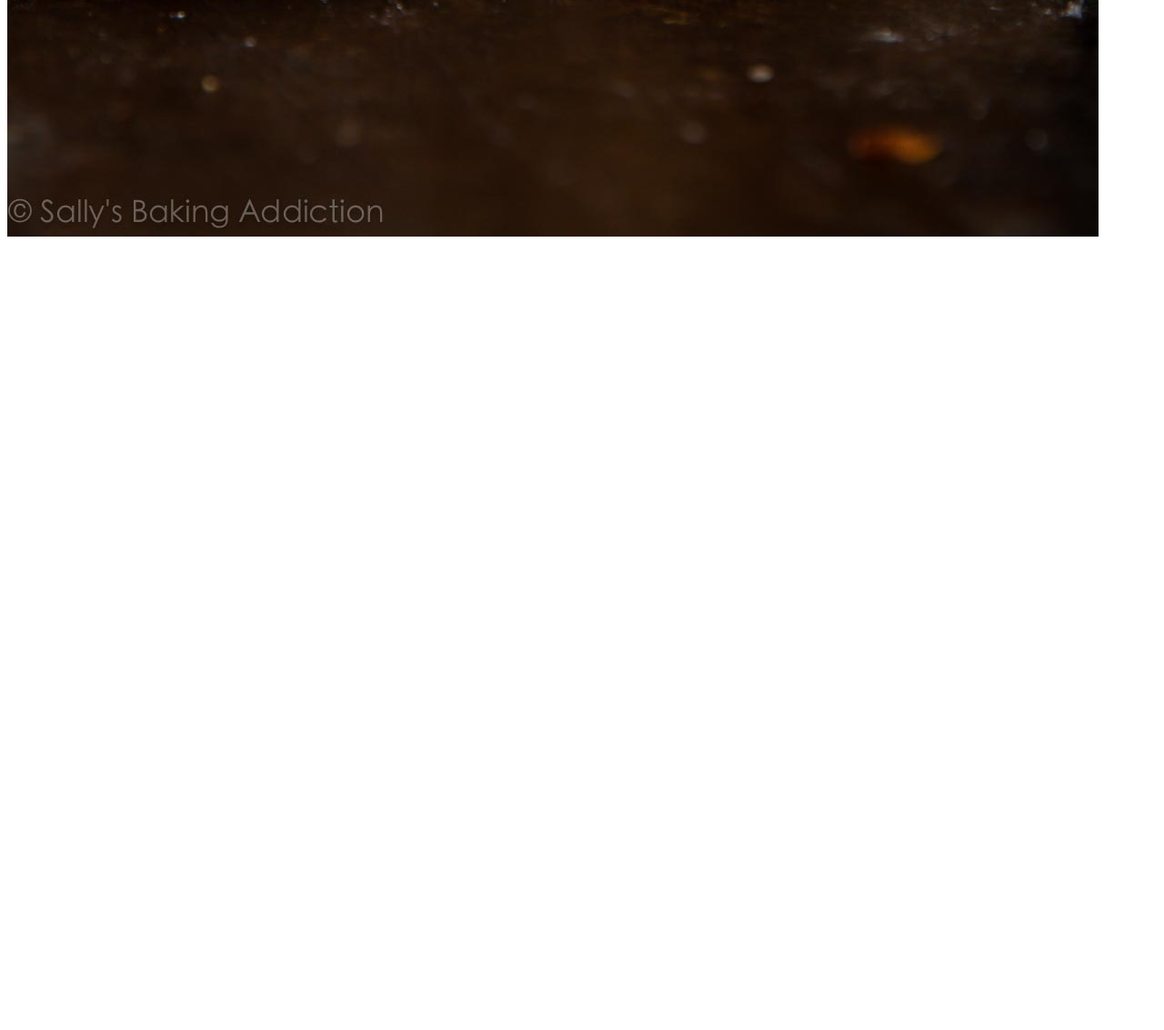
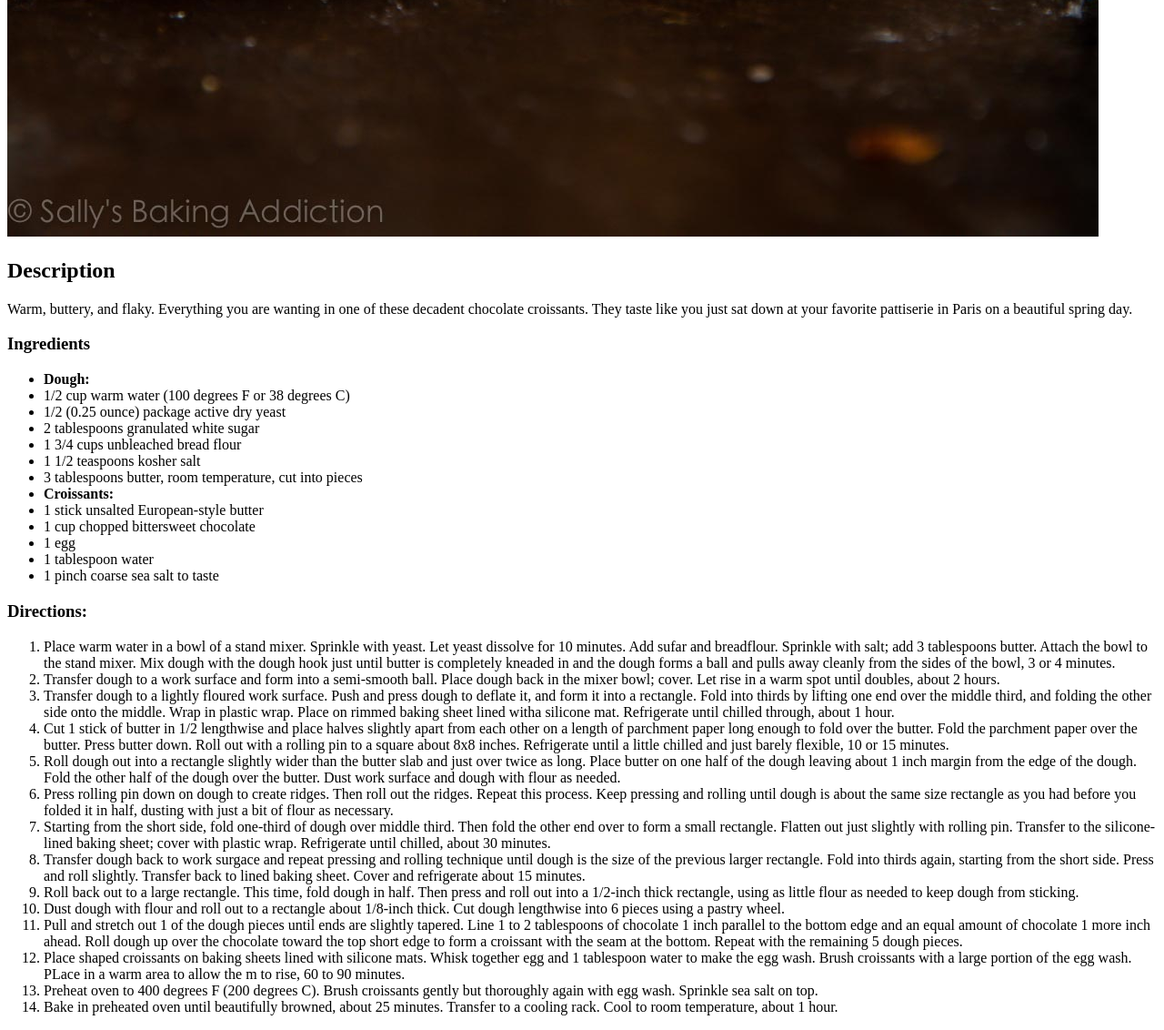
Before and after one commit to wgore92/odin-recipes, a plain HTML site: page recipes/chocolate-croissants.html in a window 1280 px wide. Shown: the part 1620-2752 px from the top of the page at 91% size. Before the commit the page ends 1892 px from the top, so only its background shows below. Drawn offline with Linux system fonts and the light colour scheme.

Commit message:
Add description, ingredients, steps to chocolate croissants

```diff
--- a/recipes/chocolate-croissants.html
+++ b/recipes/chocolate-croissants.html
@@ -7,5 +7,68 @@
     <body>
         <h1>Chocolate Croissants</h1>
         <img src="../images/chocolate-croissants.jpg">
+        <h2>Description</h2>
+        <p>Warm, buttery, and flaky. Everything you are wanting in one of these decadent chocolate croissants. They taste like you just sat down at your favorite pattiserie in Paris on a beautiful spring day.</p>
+
+        <h3>Ingredients</h3>
+        <ul>
+            <li><strong>Dough:</strong></li>
+            <li>1/2 cup warm water (100 degrees F or 38 degrees C)</li>
+            <li>1/2 (0.25 ounce) package active dry yeast</li>
+            <li>2 tablespoons granulated white sugar</li>
+            <li>1 3/4 cups unbleached bread flour</li>
+            <li>1 1/2 teaspoons kosher salt</li>
+            <li>3 tablespoons butter, room temperature, cut into pieces</li>
+            <li><strong>Croissants:</strong></li>
+            <li>1 stick unsalted European-style butter</li>
+            <li>1 cup chopped bittersweet chocolate</li>
+            <li>1 egg</li>
+            <li>1 tablespoon water</li>
+            <li>1 pinch coarse sea salt to taste</li>
+        </ul>
+        <h3>Directions:</h3>
+        <ol>
+            <li>Place warm water in a bowl of a stand mixer. Sprinkle with yeast. Let yeast dissolve for 10 minutes. Add sufar and breadflour.
+                Sprinkle with salt; add 3 tablespoons butter. Attach the bowl to the stand mixer. Mix dough with the dough hook just until butter
+                is completely kneaded in and the dough forms a ball and pulls away cleanly from the sides of the bowl, 3 or 4 minutes.
+            </li>
+            <li>Transfer dough to a work surface and form into a semi-smooth ball. Place dough back in the mixer bowl; cover. Let rise in a warm spot
+                until doubles, about 2 hours.
+            </li>
+            <li>Transfer dough to a lightly floured work surface. Push and press dough to deflate it, and form it into a rectangle. Fold into thirds
+                by lifting one end over the middle third, and folding the other side onto the middle. Wrap in plastic wrap. Place on rimmed baking sheet
+                lined witha  silicone mat. Refrigerate until chilled through, about 1 hour.
+            </li>
+            <li>Cut 1 stick of butter in 1/2 lengthwise and place halves slightly apart from each other on a length of parchment paper long enough to
+                fold over the butter. Fold the parchment paper over the butter. Press  butter down. Roll out with a rolling pin to a square about 8x8 inches.
+                Refrigerate until a little chilled and just barely flexible, 10 or 15 minutes.
+            </li>
+            <li>Roll dough out into a rectangle slightly wider than the butter slab and just over twice as long. Place butter on one half of the dough leaving
+                about 1 inch margin from the edge of the dough. Fold the other half of the dough over the butter. Dust work surface and dough with flour
+                as needed.
+            </li>
+            <li>Press rolling pin down on dough to create ridges. Then roll out the ridges. Repeat this process. Keep pressing and rolling until dough is about
+                the same size rectangle as you had before you folded it in half, dusting with just a bit of flour as necessary.
+            </li>
+            <li>Starting from the short side, fold one-third of dough over middle third. Then fold the other end over to form a small rectangle. Flatten out just
+                slightly with rolling pin. Transfer to the silicone-lined baking sheet; cover with plastic wrap. Refrigerate until chilled, about 30 minutes.
+            </li>
+            <li>Transfer dough back to work surgace and repeat pressing and rolling technique until dough is the size of the previous larger rectangle. Fold into
+                thirds again, starting from the short side. Press and roll slightly. Transfer back to lined baking sheet. Cover and refrigerate about 15 minutes.
+            </li>
+            <li>Roll back out to a large rectangle. This time, fold dough in half. Then press and roll out into a 1/2-inch thick rectangle, using as little flour
+                as needed to keep dough from sticking.
+            </li>
+            <li>Dust dough with flour and roll out to a rectangle about 1/8-inch thick. Cut dough lengthwise into 6 pieces using a pastry wheel.</li>
+            <li>Pull and stretch out 1 of the dough pieces until ends are slightly tapered. Line 1 to 2 tablespoons of chocolate 1 inch parallel to the bottom edge
+                and an equal amount of chocolate 1 more inch ahead. Roll dough up over the chocolate toward the top short edge to form a croissant with the seam
+                at the bottom. Repeat with the remaining 5 dough pieces.
+            </li>
+            <li>Place shaped croissants on baking sheets lined with silicone mats. Whisk together egg and 1 tablespoon water to make the egg wash. Brush croissants
+                with a large portion of the egg wash. PLace in a warm area to allow the m to rise, 60 to 90 minutes.
+            </li>
+            <li>Preheat oven to 400 degrees F (200 degrees C). Brush croissants gently but thoroughly again with egg wash. Sprinkle sea salt on top.</li>
+            <li>Bake in preheated oven until beautifully browned, about 25 minutes. Transfer to a cooling rack. Cool to room temperature, about 1 hour.</li>
+        </ol>
     </body>
 </html>
```
